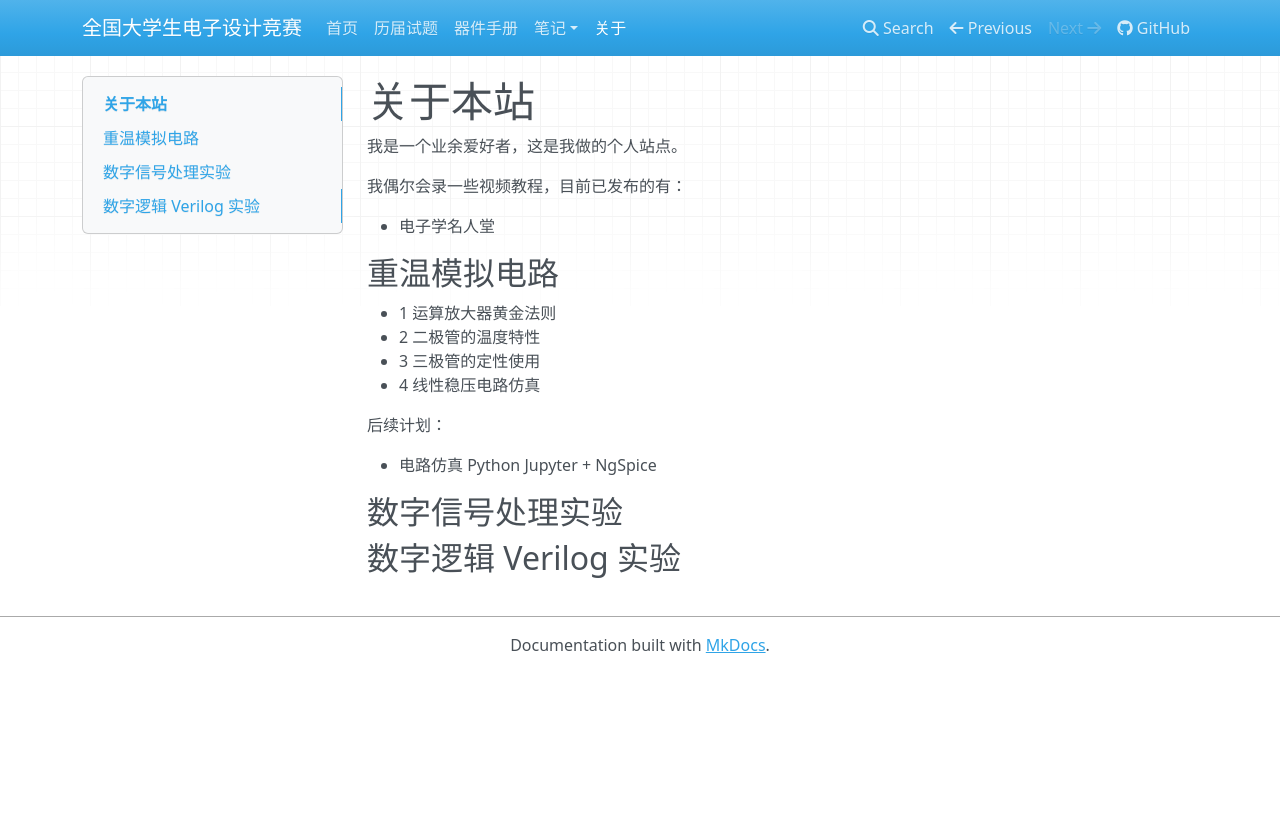
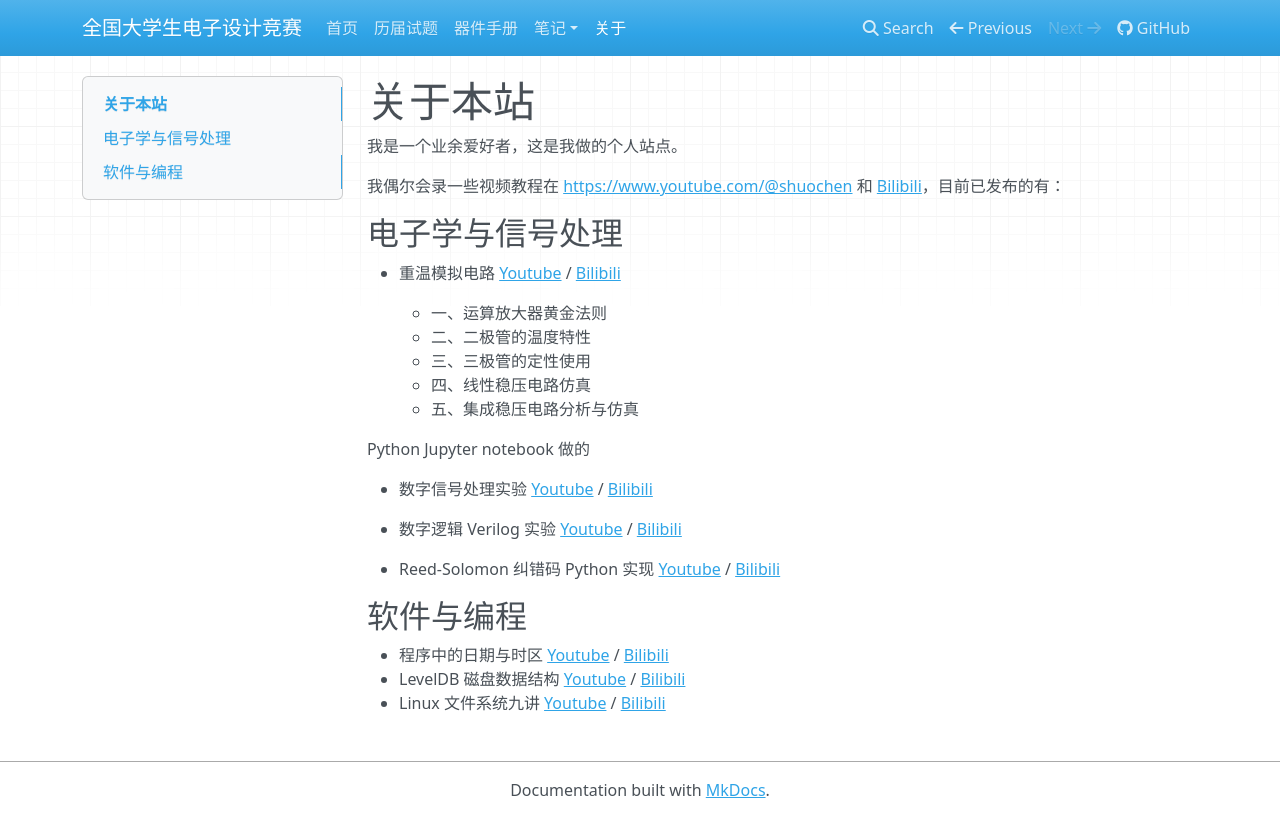
Before and after one commit to chenshuo/nuedc, an MkDocs documentation site: the page built from docs/about.md, in a window 1280 px wide. Shown: the top 837 px of the page. Built offline with MkDocs 1.6.1, drawn with Linux system fonts in a browser that asks for light colours; nearby versions of some CDN libraries.

Commit message:
update about.md

```diff
--- a/docs/about.md
+++ b/docs/about.md
@@ -2,21 +2,28 @@
 
 我是一个业余爱好者，这是我做的个人站点。
 
-我偶尔会录一些视频教程，目前已发布的有：
+我偶尔会录一些视频教程在 <https://www.youtube.com/@shuochen> 和 [Bilibili](https://space.bilibili.com/1356949475/)，目前已发布的有：
 
-* 电子学名人堂
+## 电子学与信号处理
 
-## 重温模拟电路
+* 重温模拟电路 [Youtube](https://www.youtube.com/watch?v=RGS6Z2CKraY&list=PL3wVcVGXqdnYfTyWPgnSlpOg-EO4lYzwE&index=14&ab_channel=ShuoChen) / [Bilibili](https://space.bilibili.com/1356949475/channel/collectiondetail?sid=1198507)
 
-* 1 运算放大器黄金法则
-* 2 二极管的温度特性
-* 3 三极管的定性使用
-* 4 线性稳压电路仿真
+    * 一、运算放大器黄金法则
+    * 二、二极管的温度特性
+    * 三、三极管的定性使用
+    * 四、线性稳压电路仿真
+    * 五、集成稳压电路分析与仿真
 
-后续计划：
+Python Jupyter notebook 做的
 
-* 电路仿真 Python Jupyter + NgSpice
+* 数字信号处理实验 [Youtube](https://www.youtube.com/watch?v=kTlJMCUknF8&list=PL3wVcVGXqdnbwaHgOCZArZdhsvLYWq6l5) / [Bilibili](https://space.bilibili.com/1356949475/channel/collectiondetail?sid=604948)
 
-## 数字信号处理实验
+* 数字逻辑 Verilog 实验 [Youtube](https://www.youtube.com/watch?v=XhhhxEq-rI8&list=PL3wVcVGXqdna8VU5hW9Az5hpT_dfK8cDB) / [Bilibili](https://space.bilibili.com/1356949475/channel/collectiondetail?sid=1000293)
 
-## 数字逻辑 Verilog 实验
+* Reed-Solomon 纠错码 Python 实现 [Youtube](https://www.youtube.com/watch?v=6oXDc1WunQQ&list=PL3wVcVGXqdnZtmggNEd48yPbElkPbj20A) / [Bilibili](https://space.bilibili.com/1356949475/channel/collectiondetail?sid=1980190)
+
+## 软件与编程
+
+* 程序中的日期与时区 [Youtube](https://www.youtube.com/watch?v=0KYHRasgWaY&list=PL3wVcVGXqdnb-6mgLIroMOHAKh04W_f_y) / [Bilibili](https://space.bilibili.com/1356949475/channel/collectiondetail?sid=912289)
+* LevelDB 磁盘数据结构 [Youtube](https://www.youtube.com/watch?v=nRzbZ_1HV8M&list=PL3wVcVGXqdnZ1hkPDwwXk4C0gynXy6BwA&index=5&ab_channel=ShuoChen) / [Bilibili](https://space.bilibili.com/1356949475/channel/collectiondetail?sid=1198509)
+* Linux 文件系统九讲 [Youtube](https://www.youtube.com/watch?v=jXS0kvHKzTs&list=PL3wVcVGXqdnbp8ww_ogY39Mnk8IVNE3B1) / [Bilibili](https://space.bilibili.com/1356949475/channel/collectiondetail?sid=1211802)
```
Also changed, not shown: docs/regulator.md (+18 -4 lines).
